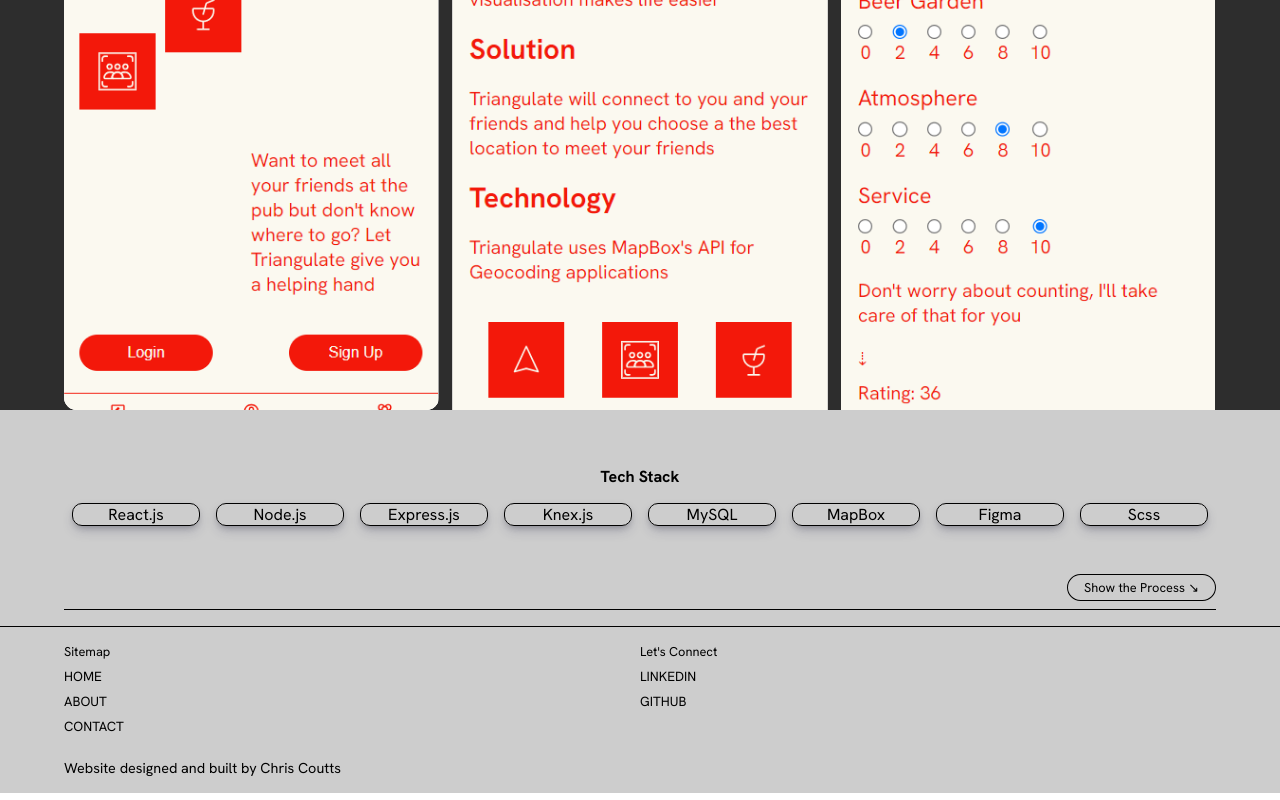
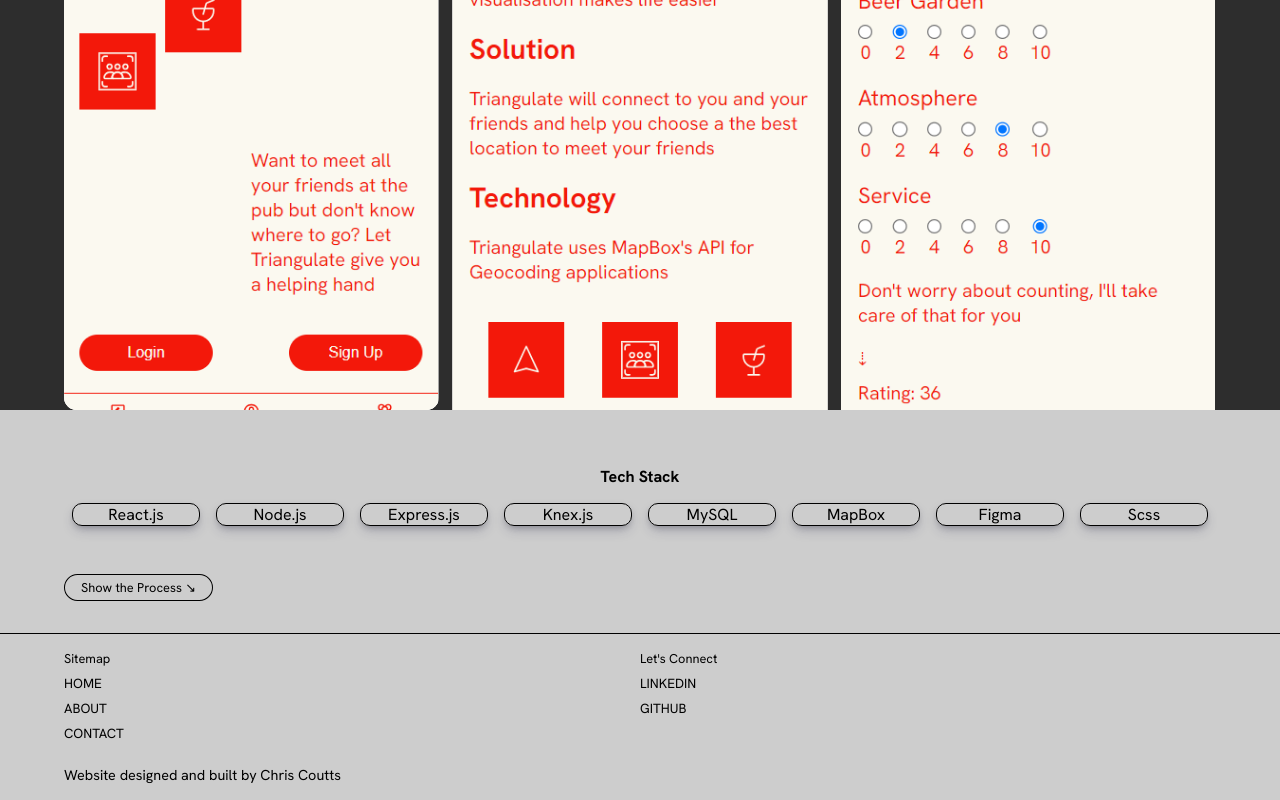
Before and after one commit to ccoutts2/portfolio, a Next.js app: page /projects/triangulate in a window 1280 px wide. Shown: the part 1861-2661 px from the top of the page. Built offline with nearby package versions, Linux system fonts and the light colour scheme.

Commit message:
Fix button styling

```diff
--- a/src/pages/projects/index.module.scss
+++ b/src/pages/projects/index.module.scss
@@ -73,7 +73,6 @@ $max-width: 1550px;
 }
 
 .button_container {
-  padding-bottom: 1rem;
   width: 100%;
   @include flex(row, space-between, stretch);
 
@@ -228,6 +227,10 @@ $max-width: 1550px;
   }
 }
 
+.process_button {
+  padding-bottom: 1rem;
+}
+
 .process_text {
   padding: 0.5rem 0;
 }
--- a/src/pages/projects/triangulate.jsx
+++ b/src/pages/projects/triangulate.jsx
@@ -154,7 +154,7 @@ export default function Triangulate() {
             </article>
           </section>
           <section className={styles.process}>
-            <div className={styles.button_container}>
+            <div className={styles.process_button}>
               <Button
                 label={
                   showText ? `Hide the Process \u2198` : `Show the Process  \u2198`
```
